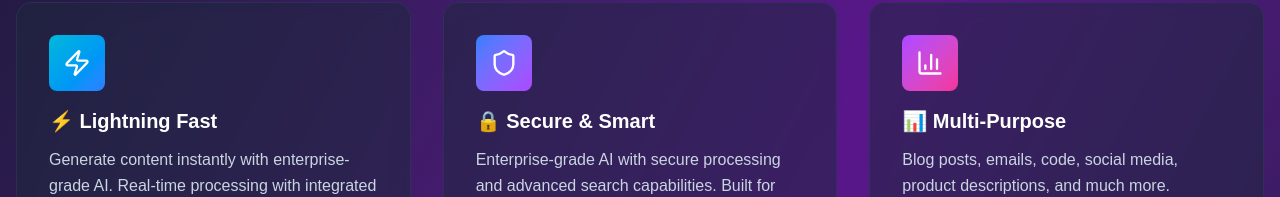
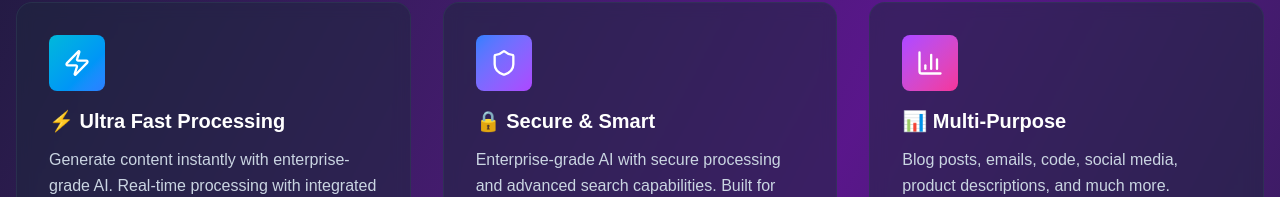
Before and after one commit to Shaikh-Sarim/Viktor-AI, a Next.js app: page / in a window 1280 px wide. Shown: the part 686-883 px from the top of the page. Built offline with nearby package versions, Linux system fonts and the light colour scheme; no server answers.

Commit message:
Update: Change feature card title to Ultra Fast Processing

```diff
--- a/app/page.tsx
+++ b/app/page.tsx
@@ -83,7 +83,7 @@ export default function Home() {
               <div className="bg-gradient-to-br from-cyan-500 to-blue-500 p-2.5 sm:p-3 md:p-3.5 rounded-lg w-fit mb-3 sm:mb-4 group-hover:shadow-lg group-hover:shadow-cyan-500/50 transition-shadow duration-300">
                 <Zap className="w-5 h-5 sm:w-6 sm:h-6 md:w-7 md:h-7 text-white" />
               </div>
-              <h3 className="text-xl font-bold text-white mb-3">⚡ Lightning Fast</h3>
+              <h3 className="text-xl font-bold text-white mb-3">⚡ Ultra Fast Processing</h3>
               <p className="text-slate-300 leading-relaxed">
                 Generate content instantly with enterprise-grade AI. Real-time processing with integrated web search for accurate, up-to-date results.
               </p>
```
